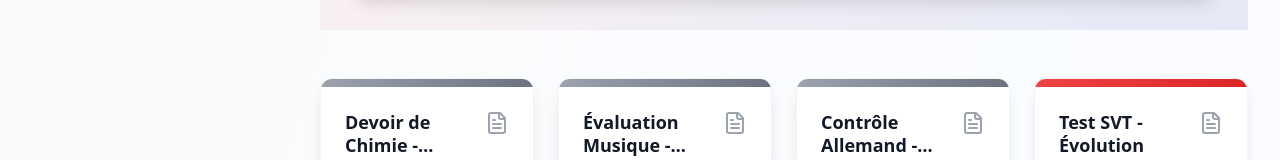
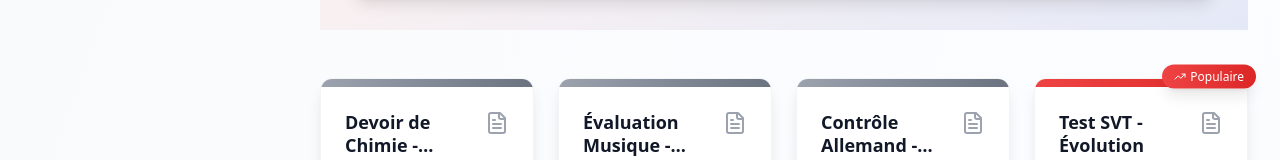
Before and after one commit to bvolvy/egzam, a React (Vite) app: page / in a window 1280 px wide. Shown: the part 574-734 px from the top of the page. Built offline with nearby package versions, Linux system fonts and the light colour scheme.

Commit message:
Updated BookshelfView.tsx

```diff
--- a/src/components/BookshelfView.tsx
+++ b/src/components/BookshelfView.tsx
@@ -231,7 +231,7 @@ const BookshelfView: React.FC<BookshelfViewProps> = ({ exams, onDownload, onFavo
               </div>
 
               {/* Popularity indicator */}
-              {exam.downloads > 500 && (
+              {exam.downloads > 150 && (
                 <div className="absolute -top-2 -right-2 z-10">
                   <div className="bg-gradient-to-r from-red-500 to-red-600 text-white text-xs px-3 py-1 rounded-full shadow-lg flex items-center space-x-1 animate-bounce">
                     <TrendingUp className="h-3 w-3" />
```
